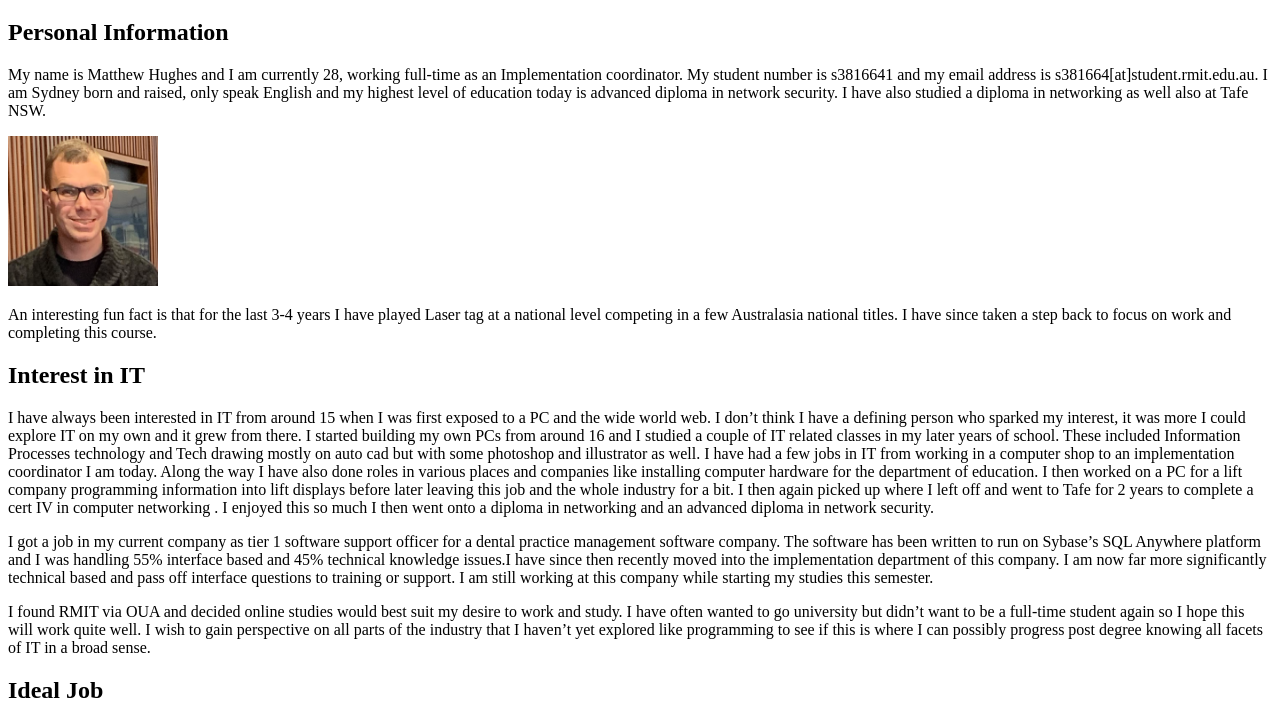
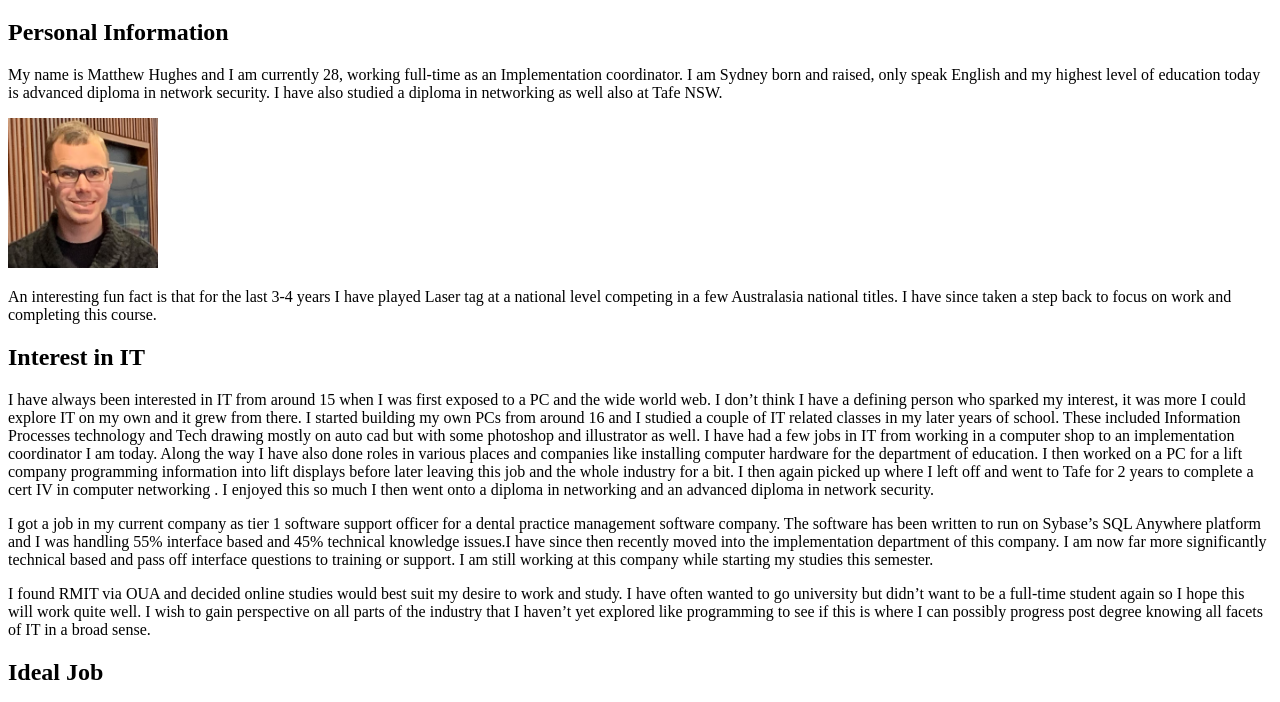
Before and after one commit to s3816641/s3816641.github.io, a plain HTML site: page index.html in a window 1280 px wide. Shown: the part 61-763 px from the top of the page. Drawn offline with Linux system fonts and the light colour scheme.

Commit message:
removed second sentence about email
My student number is s3816641 and my email address is s381664[at]student.rmit.edu.au.

```diff
--- a/index.html
+++ b/index.html
@@ -14,7 +14,6 @@
 <h2> Personal Information </h2>
 
 <P>My name is Matthew Hughes and I am currently 28, working full-time as an Implementation coordinator.
-My student number is s3816641 and my email address is s381664[at]student.rmit.edu.au.
 I am Sydney born and raised, only speak English and my highest level of education today is advanced diploma in network security. I have also studied a diploma in networking as well also at Tafe NSW.</P>
 
 <img src="Me.png" alt="Image from EducationPlanner" width="150" height="150">
```
